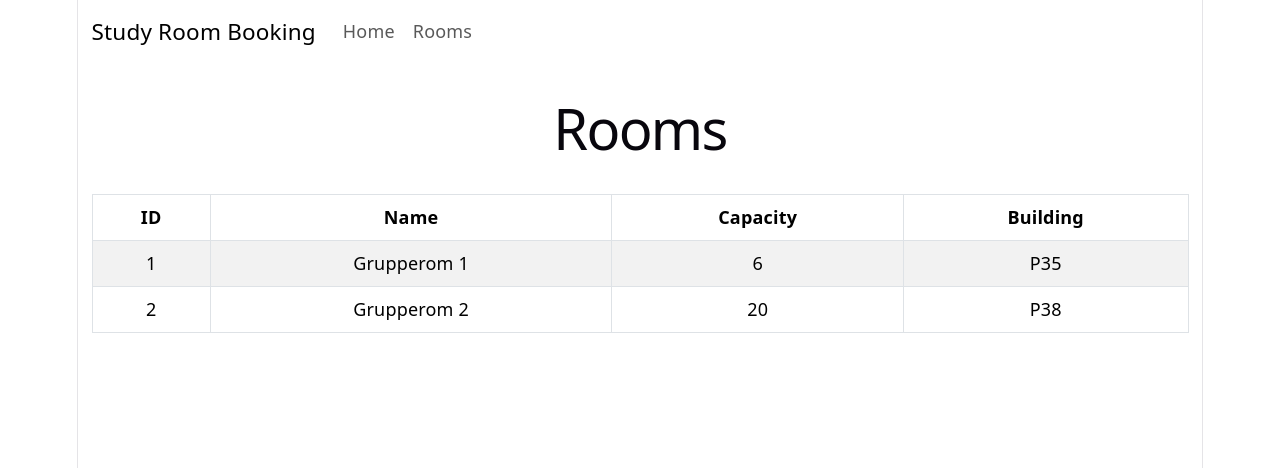
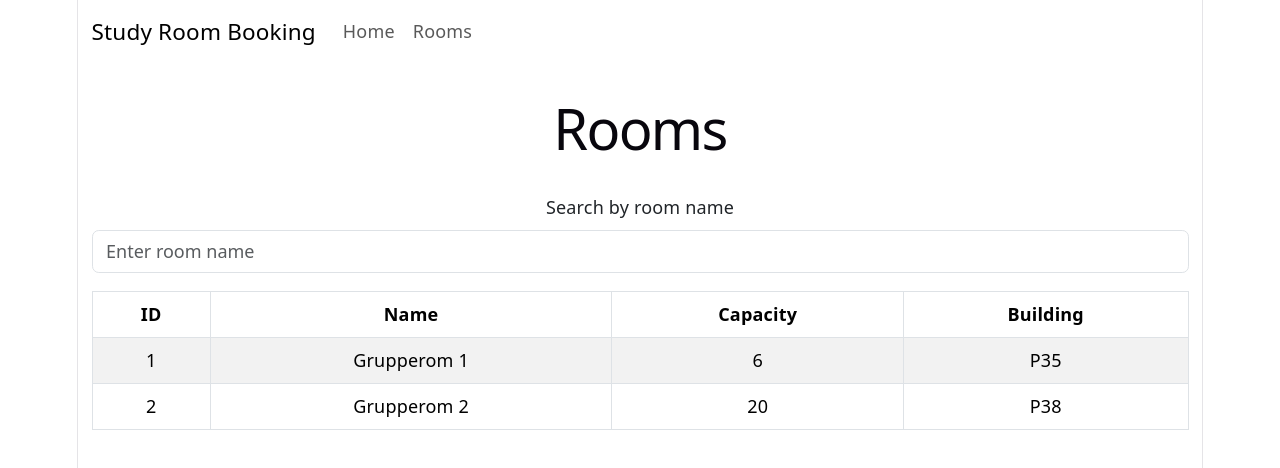
Before and after one commit to WebappExam/FinalExamProject, a React app in the folder StudyRoomBooking/Subapp2-API-SPA/studyroom-frontend/frontend/: page /rooms in a window 1280 px wide. Shown: the top 468 px of the page. Built offline with nearby package versions, Linux system fonts and the light colour scheme; the HTML template or start-up script is replaced by a standard one.

Commit message:
Add room search functionality and update gitignore

```diff
--- a/StudyRoomBooking/Subapp2-API-SPA/studyroom-frontend/frontend/src/rooms/RoomListPage.jsx
+++ b/StudyRoomBooking/Subapp2-API-SPA/studyroom-frontend/frontend/src/rooms/RoomListPage.jsx
@@ -1,50 +1,66 @@
-import { Table } from 'react-bootstrap';
 
-const RoomListPage= () => {  //Lager komponent som viser romoversikt
-  const rooms = [ //Eksempeldata for rommene -Erstattes med data fra API senere
+import { useState } from 'react';
+import { Table, Form } from 'react-bootstrap';
+
+const RoomListPage = () => {
+  // Lagrer det brukeren skriver i søkefeltet
+  const [searchQuery, setSearchQuery] = useState('');
+
+  // Eksempeldata - erstattes med data fra API senere
+  const rooms = [
     {
       RoomId: 1,
       RoomName: "Grupperom 1",
       Capacity: 6,
-      Building : "P35",
-     // ImageUrl: "/images/chickenleg.jpg"
+      Building: "P35"
     },
     {
       RoomId: 2,
       RoomName: "Grupperom 2",
       Capacity: 20,
-      Building : "P38",
-     //ImageUrl: "/images/fishandchips.jpg"
+      Building: "P38"
     }
   ];
 
-  console.log(rooms) //feilsøking
-  console.log('load rooms')
-  // debugger;
+  // Filtrerer rommene basert på søketeksten
+  const filteredRooms = rooms.filter(room =>
+    room.RoomName.toLowerCase().includes(searchQuery.toLowerCase())
+  );
 
   return (
     <div>
       <h1>Rooms</h1>
 
-      {/*stripede rader, borders gir rammer, hover fremhever rad når musen er over den*/}
-      <Table striped bordered hover>  {/*Tabellens kolonneoverskrifter*/}
+      {/* Søkefelt for romnavn */}
+      <Form.Group className="mb-3" controlId="roomSearch">
+        <Form.Label>Search by room name</Form.Label>
+        <Form.Control
+          type="text"
+          placeholder="Enter room name"
+          value={searchQuery}
+          onChange={e => setSearchQuery(e.target.value)}
+        />
+      </Form.Group>
+
+      {/* Tabell som viser romoversikten */}
+      <Table striped bordered hover>
         <thead>
           <tr>
             <th>ID</th>
             <th>Name</th>
             <th>Capacity</th>
             <th>Building</th>
-          {/*<th>Images</th>*/}
           </tr>
         </thead>
+
         <tbody>
-        {rooms.map(room => (     //går gjennom romliste og lager en rad for hvert rom
-          <tr key={room.RoomId}> {/*Unikt nøkkel for hver rad, her bruker vi RoomId*/}
+          {/* Lager en rad for hvert rom som matcher søket */}
+          {filteredRooms.map(room => (
+            <tr key={room.RoomId}>
               <td>{room.RoomId}</td>
               <td>{room.RoomName}</td>
               <td>{room.Capacity}</td>
               <td>{room.Building}</td>
-            {/*<td><img src={room.ImageUrl} alt={room.RoomName} width="120" /></td>*/}
             </tr>
           ))}
         </tbody>
@@ -52,5 +68,6 @@ const RoomListPage= () => {  //Lager komponent som viser romoversikt
     </div>
   );
 };
-//Gjør komponenten tilgjengelig for import i andre filer
+
+// Gjør komponenten tilgjengelig for andre filer
 export default RoomListPage;
```
Also changed, not shown: 1 other file (tests, documents, lock files or other folders). Lines whose indentation alone changed are shown as unchanged.
